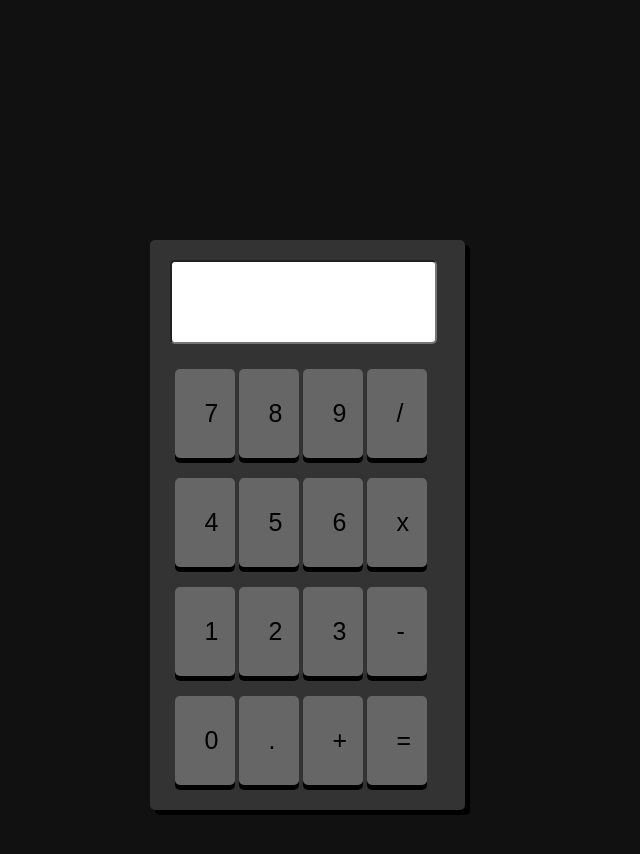
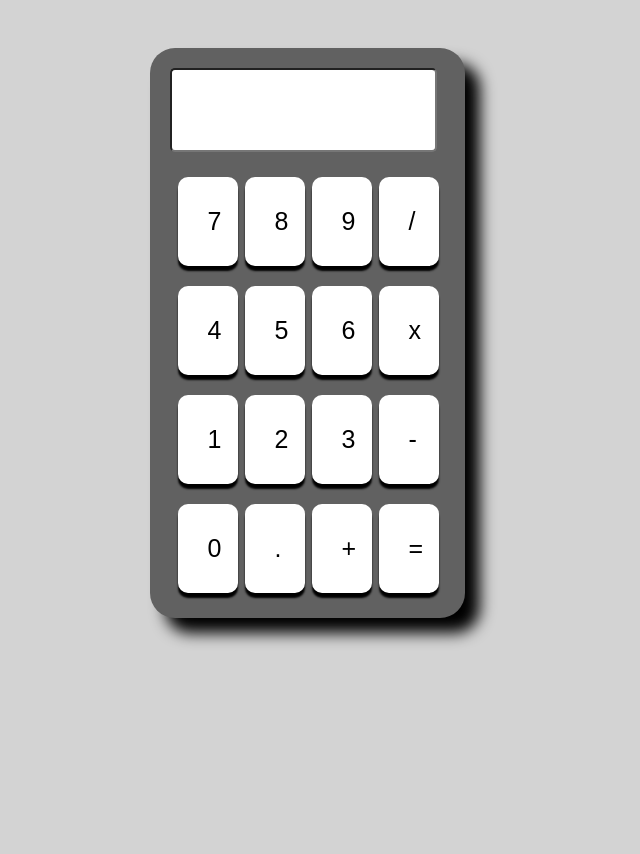
Before and after one commit to nomandhoni-cs/theMightyCalculator, a plain HTML site: page index.html in a window 1280 px wide. Shown: the whole page, without its empty margins (333-973 px from the left). After the commit the page ends 800 px from the top, so only its background shows below. Drawn offline with Linux system fonts and the light colour scheme.

Commit message:
Redesigned the User InterFace

```diff
--- a/css/style.css
+++ b/css/style.css
@@ -1,5 +1,5 @@
 body{
-  background-color: #111;
+  background-color: lightgray;
 }
 
 #numberArea{
@@ -18,22 +18,24 @@ body{
 
 button{
   text-align: center;
-  margin-left: 0px;
+  margin-left: 3px;
   padding: 30px;
   border: none;
   font-family: sans-serif;
   font-size: 25px;
   vertical-align: middle;
   cursor: pointer;
-  background-color: #666;
-  border-radius: 5px;
-  width: 60px;
+  background-color: rgb(255, 255, 255);
+  border-radius: 10px;
+  width: 50px;
   margin-bottom: 20px;
-  box-shadow: 0px 5px;
+  box-shadow: 0px 5px 2px;
   outline: none;
 }
 
 button:hover{
+  /* font-size: 30px; */
+  font-weight: 600;
   background-color: #444;
   color: #fff;
 }
@@ -44,12 +46,12 @@ button:active{
 }
 
 #calculatorBody{
-  border-radius: 5px;
+  border-radius: 25px;
   padding: 20px;
-  margin: 15em auto;
+  margin: 3em auto;
   max-width: 275px;
   height: 530px;
   max-height: 530px;
-  background-color: #333;
-  box-shadow: 5px 5px;
+  background-color: rgb(97, 97, 97);
+  box-shadow: 15px 15px 15px;
 }
```
